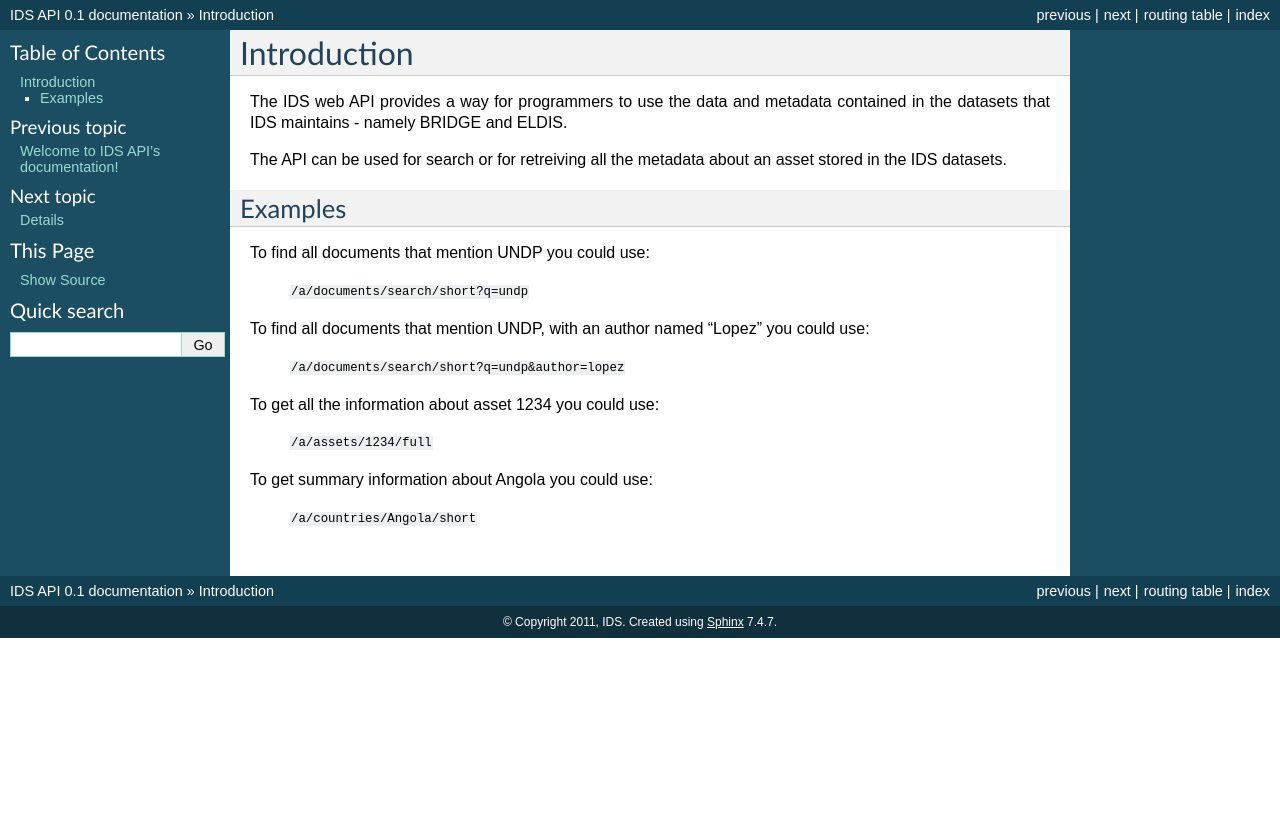
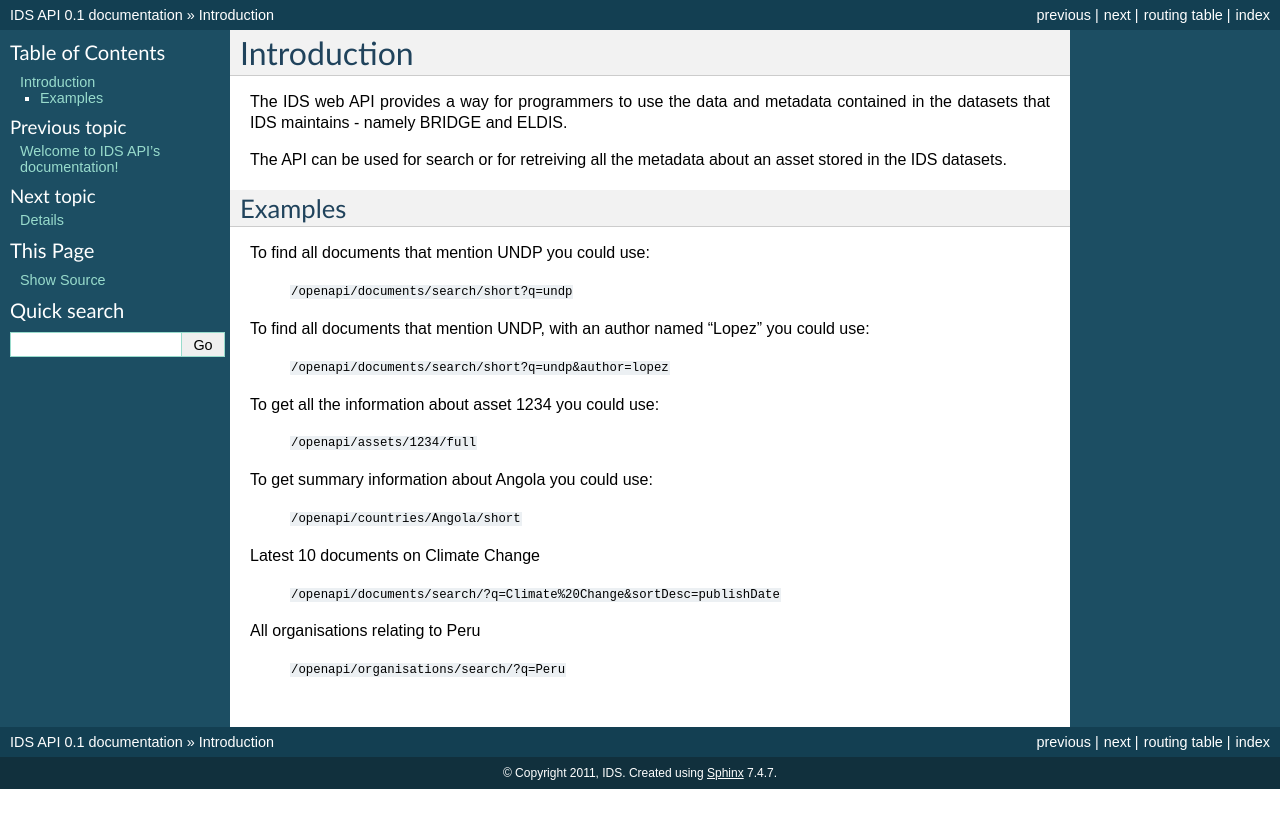
Before and after one commit to oriel-hub/api, a Sphinx documentation site: the page built from docs/intro.rst, in a window 1280 px wide. Shown: the top 828 px of the page. Built offline with Sphinx 7.4.7, drawn with Linux system fonts in a browser that asks for light colours.

Commit message:
a little bit more documentation
git-svn-id: https://svn.aptivate.org/svn/idsapi/dev@5192 679a26be-e637-0410-a801-b7d8065a4221

```diff
--- a/docs/intro.rst
+++ b/docs/intro.rst
@@ -12,17 +12,25 @@ Examples
 
 To find all documents that mention UNDP you could use:
 
-   ``/a/documents/search/short?q=undp``
+   ``/openapi/documents/search/short?q=undp``
 
 To find all documents that mention UNDP, with an author named "Lopez" you could
 use:
 
-   ``/a/documents/search/short?q=undp&author=lopez``
+   ``/openapi/documents/search/short?q=undp&author=lopez``
 
 To get all the information about asset 1234 you could use:
 
-   ``/a/assets/1234/full``
+   ``/openapi/assets/1234/full``
 
 To get summary information about Angola you could use:
 
-   ``/a/countries/Angola/short``
+   ``/openapi/countries/Angola/short``
+
+Latest 10 documents on Climate Change
+
+   ``/openapi/documents/search/?q=Climate%20Change&sortDesc=publishDate``
+
+All organisations relating to Peru
+
+   ``/openapi/organisations/search/?q=Peru``
```
Also changed, not shown: docs/details.rst (+4 -4 lines).
